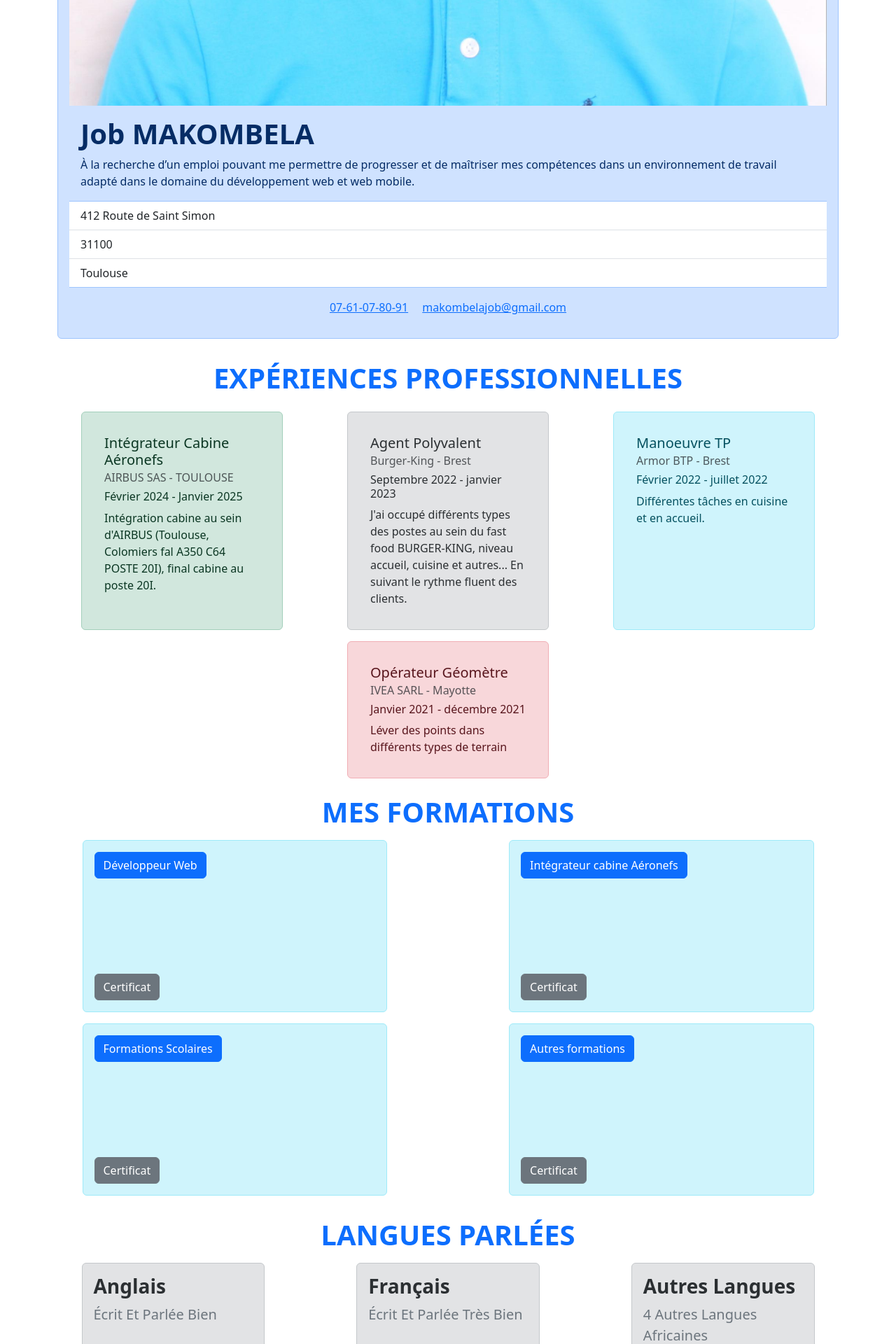
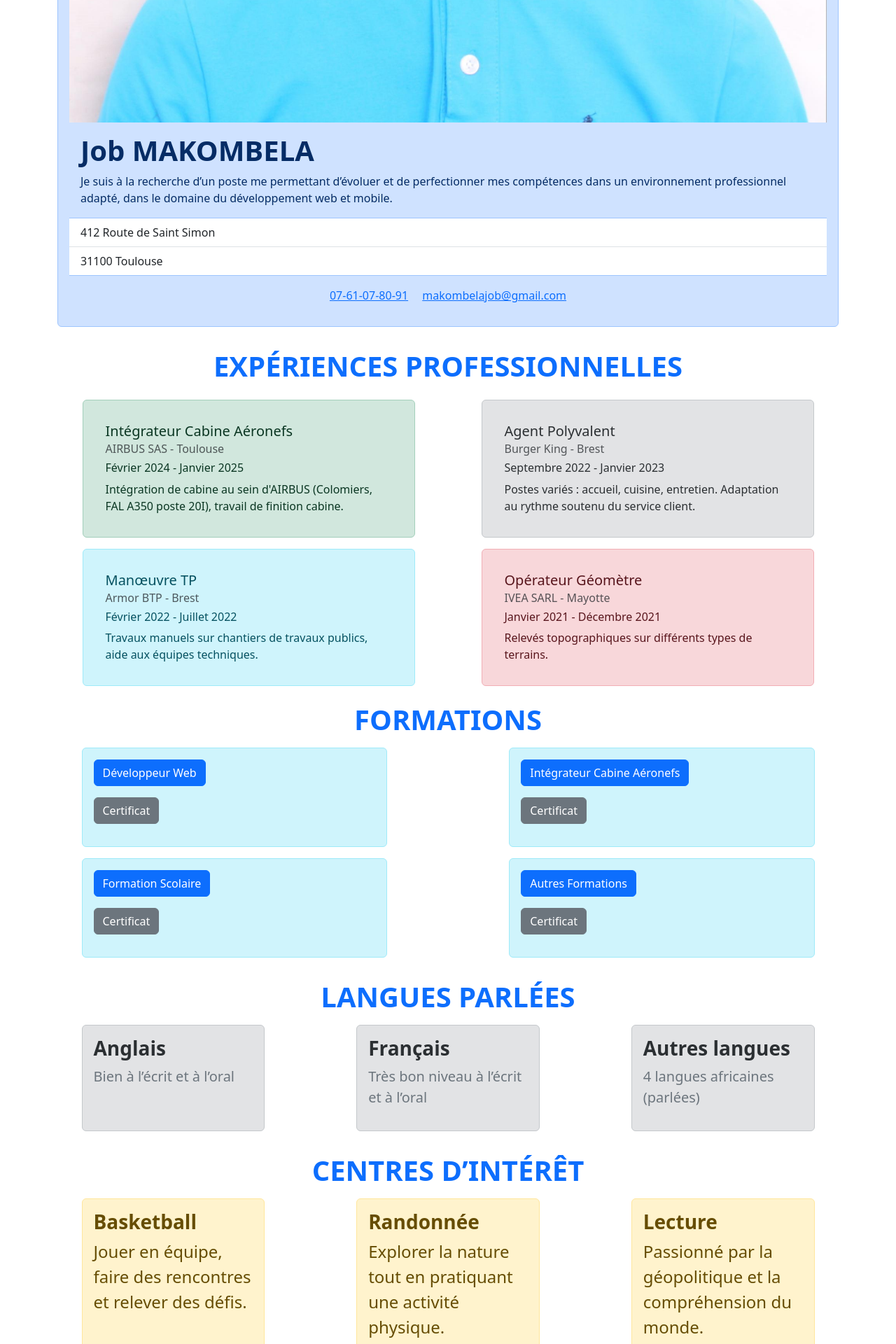
Before and after one commit to makombelajob/makombelajob, a PHP site: page / in a window 1280 px wide. Shown: the part 960-2880 px from the top of the page at 70% size. Run offline with PHP 8.4, Linux system fonts and the light colour scheme; some web fonts are replaced.

Commit message:
correct words

```diff
--- a/app/index.php
+++ b/app/index.php
@@ -1,4 +1,5 @@
-<?php
+# Contenu complet corrigé du fichier PHP avec orthographe et formulation améliorées
+full_corrected_php_content = """<?php
 session_start();
 include_once 'includes/header.php';
 ?>
@@ -12,19 +13,18 @@ include_once 'includes/header.php';
     </div>
     <div class="row">
         <div class="text-center my-3">
-                <h1 class="fs-1 text-uppercase text-primary fw-bold">Développeur web et web mobile</h1>
+            <h1 class="fs-1 text-uppercase text-primary fw-bold">Développeur web et mobile</h1>
         </div>
         <section id="presentation" class="mt-3" itemscope itemtype="https://schema.org/Person">
             <div class="card alert alert-primary w-100 w-md-75" style="width: 18rem;">
-                    <img src="assets/images/jobb.jpg" class="card-img-top" alt="image de profile de MAKOMBELA job l'auteur du site" itemprop="image">
+                <img src="assets/images/jobb.jpg" class="card-img-top" alt="Photo de profil de Job MAKOMBELA, auteur du site" itemprop="image">
                 <div class="card-body">
                     <h5 class="card-title fs-1 fw-bold">Job MAKOMBELA</h5>
-                        <p class="card-text">À la recherche d’un emploi pouvant me permettre de progresser et de maîtriser mes compétences dans un environnement de travail adapté dans le domaine du développement web et web mobile.</p>
+                    <p class="card-text">Je suis à la recherche d’un poste me permettant d’évoluer et de perfectionner mes compétences dans un environnement professionnel adapté, dans le domaine du développement web et mobile.</p>
                 </div>
                 <ul class="list-group list-group-flush">
                     <li class="list-group-item">412 Route de Saint Simon</li>
-                        <li class="list-group-item">31100</li>
-                        <li class="list-group-item">Toulouse</li>
+                    <li class="list-group-item">31100 Toulouse</li>
                 </ul>
                 <div class="card-body text-center">
                     <a href="#" class="card-link">07-61-07-80-91</a>
@@ -39,36 +39,36 @@ include_once 'includes/header.php';
                 <h2 class="fs-1 text-uppercase fw-semibold text-primary">Expériences professionnelles</h2>
             </div>
             <div class="row justify-content-between">
-                    <article class="card alert alert-success m-auto my-2 col-md-5" style="width: 18rem;">
+                <article class="card alert alert-success m-auto my-2 col-md-5">
                     <div class="card-body">
                         <h5 class="card-title">Intégrateur Cabine Aéronefs</h5>
-                            <h6 class="card-subtitle mb-2 text-body-secondary">AIRBUS SAS - TOULOUSE</h6>
+                        <h6 class="card-subtitle mb-2 text-body-secondary">AIRBUS SAS - Toulouse</h6>
                         <h6>Février 2024 - Janvier 2025</h6>
-                            <p class="card-text">Intégration cabine au sein d'AIRBUS (Toulouse, Colomiers fal A350 C64 POSTE 20I), final cabine au poste 20I.</p>
+                        <p class="card-text">Intégration de cabine au sein d'AIRBUS (Colomiers, FAL A350 poste 20I), travail de finition cabine.</p>
                     </div>
                 </article>
-                    <article class="card alert alert-secondary m-auto my-2 col-md-5" style="width: 18rem;">
+                <article class="card alert alert-secondary m-auto my-2 col-md-5">
                     <div class="card-body">
                         <h5 class="card-title">Agent Polyvalent</h5>
-                            <h6 class="card-subtitle mb-2 text-body-secondary">Burger-King - Brest</h6>
-                            <h6>Septembre 2022 - janvier 2023</h6>
-                            <p class="card-text">J'ai occupé différents types des postes au sein du fast food BURGER-KING, niveau accueil, cuisine et autres... En suivant le rythme fluent des clients.</p>
+                        <h6 class="card-subtitle mb-2 text-body-secondary">Burger King - Brest</h6>
+                        <h6>Septembre 2022 - Janvier 2023</h6>
+                        <p class="card-text">Postes variés : accueil, cuisine, entretien. Adaptation au rythme soutenu du service client.</p>
                     </div>
                 </article>
-                    <article class="card alert alert-info m-auto my-2 col-md-5" style="width: 18rem;">
+                <article class="card alert alert-info m-auto my-2 col-md-5">
                     <div class="card-body">
-                            <h5 class="card-title">Manoeuvre TP</h5>
+                        <h5 class="card-title">Manœuvre TP</h5>
                         <h6 class="card-subtitle mb-2 text-body-secondary">Armor BTP - Brest</h6>
-                            <h6>Février 2022 - juillet 2022</h6>
-                            <p class="card-text">Différentes tâches en cuisine et en accueil.</p>
+                        <h6>Février 2022 - Juillet 2022</h6>
+                        <p class="card-text">Travaux manuels sur chantiers de travaux publics, aide aux équipes techniques.</p>
                     </div>
                 </article>
-                    <article class="card alert alert-danger m-auto my-2 col-md-5" style="width: 18rem;">
+                <article class="card alert alert-danger m-auto my-2 col-md-5">
                     <div class="card-body">
                         <h5 class="card-title">Opérateur Géomètre</h5>
                         <h6 class="card-subtitle mb-2 text-body-secondary">IVEA SARL - Mayotte</h6>
-                            <h6>Janvier 2021 - décembre 2021</h6>
-                            <p class="card-text">Léver des points dans différents types de terrain</p>
+                        <h6>Janvier 2021 - Décembre 2021</h6>
+                        <p class="card-text">Relevés topographiques sur différents types de terrains.</p>
                     </div>
                 </article>
             </div>
@@ -77,100 +77,66 @@ include_once 'includes/header.php';
     <div class="row">
         <section id="formations" class="col-12">
             <div class="text-center my-3">
-                    <h2 class="fs-1 text-uppercase fw-semibold text-primary">Mes formations</h2>
+                <h2 class="fs-1 text-uppercase fw-semibold text-primary">Formations</h2>
             </div>
-                <div class="row ">
             <div class="col-11 m-auto">
                 <div class="row justify-content-between">
                     <article class="alert alert-info col-12 col-md-5">
-                                <aside>
                         <p>
-                                        <button class="btn btn-primary" type="button" data-bs-toggle="collapse" data-bs-target="#devOps" aria-expanded="false" aria-controls="devOps">
+                            <button class="btn btn-primary" type="button" data-bs-toggle="collapse" data-bs-target="#devOps">
                                 Développeur Web
                             </button>
                         </p>
-                                </aside>
-                                <div class="m-auto col-lg-12" style="min-height: 120px;">
-                                    <div class="collapse collapse-horizontal" id="devOps">
-                                        <div class="" style="width: 300px; box-sizing:border-box">
-                                            Formation à l'Ecole Européenne du Numérique, 100% en ligne en développement Web et Web mobile (RNCP 37674).
+                        <div class="collapse" id="devOps">
+                            <p>Formation 100% en ligne à l’École Européenne du Numérique en développement Web et mobile (RNCP 37674).</p>
                         </div>
-                                    </div>
-                                </div>
-                                <div class="">
                         <form action="certificate.php" method="get">
                             <input type="hidden" name="certificate" value="devops">
-                                        <button class="btn btn-secondary text-white " >Certificat</button>
+                            <button class="btn btn-secondary text-white">Certificat</button>
                         </form>
-                                </div>
                     </article>
                     <article class="alert alert-info col-12 col-md-5">
-                                <aside>
                         <p>
-                                        <button class="btn btn-primary" type="button" data-bs-toggle="collapse" data-bs-target="#airplane" aria-expanded="false" aria-controls="airplane">
-                                            Intégrateur cabine Aéronefs
+                            <button class="btn btn-primary" type="button" data-bs-toggle="collapse" data-bs-target="#airplane">
+                                Intégrateur Cabine Aéronefs
                             </button>
                         </p>
-                                </aside>
-                                <div style="min-height: 120px;">
-                                    <div class="collapse collapse-horizontal" id="airplane">
-                                        <div class="" style="width: 250px;">
-                                            Formation d'Intégrateur Cabine Aéronautique accéleré de 6 mois au sein de l'organisme AFPA BALMA, et obtenue mon CQPM.
+                        <div class="collapse" id="airplane">
+                            <p>Formation intensive de 6 mois à l’AFPA Balma, avec obtention du CQPM.</p>
                         </div>
-                                    </div>
-                                </div>
-                                <div class="">
-                                    <form action="certificate.php?coursera=" method="get">
+                        <form action="certificate.php" method="get">
                             <input type="hidden" name="certificate" value="ica">
-                                        <button class="btn btn-secondary text-white ">Certificat</button>
+                            <button class="btn btn-secondary text-white">Certificat</button>
                         </form>
-                                </div>
                     </article>
                     <article class="alert alert-info col-12 col-md-5">
-                                <aside>
                         <p>
-                                        <button class="btn btn-primary" type="button" data-bs-toggle="collapse" data-bs-target="#school" aria-expanded="false" aria-controls="school">
-                                            Formations Scolaires
+                            <button class="btn btn-primary" type="button" data-bs-toggle="collapse" data-bs-target="#school">
+                                Formation Scolaire
                             </button>
                         </p>
-                                </aside>
-                                <div style="min-height: 120px;">
-                                    <div class="collapse collapse-horizontal" id="school">
-                                        <div class="" style="width: 250px;">
-                                            J'ai suivis des cours du niveau terminal sans pour autant aller au bout pour obtenir un diplôme.
+                        <div class="collapse" id="school">
+                            <p>Cours suivis au niveau terminal sans obtention de diplôme.</p>
                         </div>
-                                    </div>
-                                </div>
-                                <div class="">
                         <form action="certificate.php" method="get">
                             <input type="hidden" name="certificate" value="school">
-                                        <button class="btn btn-secondary text-white ">Certificat</button>
+                            <button class="btn btn-secondary text-white">Certificat</button>
                         </form>
-                                </div>
                     </article>
                     <article class="alert alert-info col-12 col-md-5">
-                                <aside>
                         <p>
-                                        <button class="btn btn-primary" type="button" data-bs-toggle="collapse" data-bs-target="#coursera" aria-expanded="false" aria-controls="coursera">
-                                            Autres formations
+                            <button class="btn btn-primary" type="button" data-bs-toggle="collapse" data-bs-target="#coursera">
+                                Autres Formations
                             </button>
                         </p>
-                                </aside>
-                                <div style="min-height: 120px;">
-                                    <div class="collapse collapse-horizontal" id="coursera">
-                                        <div class="" style="width: 250px;">
-                                            J'ai suivis différentes formations en ligne sur <a href="https://coursera.org" class="text-secondary">Coursera</a> dans le domaine numérique qui m'a bien initié et m'as permis de trouver ma passion professionnelle.
+                        <div class="collapse" id="coursera">
+                            <p>Formations en ligne suivies sur <a href="https://coursera.org" class="text-secondary">Coursera</a> dans le domaine numérique. Ces cours ont éveillé ma passion pour le développement.</p>
                         </div>
-                                    </div>
-                                </div>
-                                <div class="">
                         <form action="certificate.php" method="get">
                             <input type="hidden" name="certificate" value="coursera">
-                                        <button class="btn btn-secondary text-white " type="submit">Certificat</button>
+                            <button class="btn btn-secondary text-white">Certificat</button>
                         </form>
-                                </div>
                     </article>
-                        </div>
                 </div>
             </div>
         </section>
@@ -184,15 +150,15 @@ include_once 'includes/header.php';
                 <div class="row justify-content-between">
                     <article class="alert alert-secondary col-12 col-md-5 col-lg-3">
                         <h3 class="fs-3 fw-semibold">Anglais</h3>
-                            <aside class="text-capitalize fs-5 text-secondary">écrit et parlée bien</aside>
+                        <p class="fs-5 text-secondary">Bien à l’écrit et à l’oral</p>
                     </article>
                     <article class="alert alert-secondary col-12 col-md-5 col-lg-3">
                         <h3 class="fs-3 fw-semibold">Français</h3>
-                            <aside class="text-capitalize fs-5 text-secondary">écrit et parlée très bien</aside>
+                        <p class="fs-5 text-secondary">Très bon niveau à l’écrit et à l’oral</p>
                     </article>
                     <article class="alert alert-secondary col-12 col-md-5 col-lg-3">
-                            <h3 class="fs-3 fw-semibold">Autres Langues</h3>
-                            <aside class="text-capitalize fs-5 text-secondary">4 autres langues africaines</aside>
+                        <h3 class="fs-3 fw-semibold">Autres langues</h3>
+                        <p class="fs-5 text-secondary">4 langues africaines (parlées)</p>
                     </article>
                 </div>
             </div>
@@ -201,21 +167,21 @@ include_once 'includes/header.php';
     <div class="row">
         <section>
             <div class="text-center my-3 col-12">
-                    <h2 class="fs-1 text-uppercase fw-semibold text-primary">Centre d'intérêts</h2>
+                <h2 class="fs-1 text-uppercase fw-semibold text-primary">Centres d’intérêt</h2>
             </div>
             <div class="col-11 m-auto">
-                    <div class="row justify-content-between text-black">
+                <div class="row justify-content-between">
                     <article class="alert alert-warning col-12 col-md-5 col-lg-3">
-                            <h3 class="fs-3 text-black fw-semibold">Jouer au basketball</h3>
-                            <p class="fs-4 text-black">J'ai bien joué en équipe et faire des nouvelles connaissances et défit.</p>
+                        <h3 class="fs-3 fw-semibold">Basketball</h3>
+                        <p class="fs-4">Jouer en équipe, faire des rencontres et relever des défis.</p>
                     </article>
                     <article class="alert alert-warning col-12 col-md-5 col-lg-3">
-                            <h3 class="fs-3 text-black fw-semibold">Faire du randonné</h3>
-                            <p class="fs-4 text-black">Découvrir et admirer la nature, tout en faisant du sport.</p>
+                        <h3 class="fs-3 fw-semibold">Randonnée</h3>
+                        <p class="fs-4">Explorer la nature tout en pratiquant une activité physique.</p>
                     </article>
                     <article class="alert alert-warning col-12 col-md-5 col-lg-3">
-                            <h3 class="fs-3 text-black fw-semibold">Lire le livre</h3>
-                            <p class="fs-4 text-black">La géopolitique, avoir une connaissance du monde qui nous entoûrent.</p>
+                        <h3 class="fs-3 fw-semibold">Lecture</h3>
+                        <p class="fs-4">Passionné par la géopolitique et la compréhension du monde.</p>
                     </article>
                 </div>
             </div>
@@ -242,26 +208,26 @@ include_once 'includes/header.php';
                 <form action="message_treatment.php" method="post">
                     <div>
                         <label class="form-label fs-1 my-3" for="email">Email</label>
-                            <input class="form-control fs-2" type="email" id="email" name="email" placeholder="Enter your email">
+                        <input class="form-control fs-2" type="email" id="email" name="email" placeholder="Entrez votre email">
                     </div>
                     <div>
-                            <label class="form-label fs-1 my-3" for="subject">Subject</label>
+                        <label class="form-label fs-1 my-3" for="subject">Sujet</label>
                         <select class="form-select fs-2 text-center" name="subject" id="subject">
-                                <option value="">Choose a subject</option>
+                            <option value="">Choisissez un sujet</option>
                             <option value="devis">Devis</option>
                             <option value="Informations">Informations</option>
                         </select>
                     </div>
                     <div>
                         <label class="form-label fs-1 my-3" for="message">Message</label>
-                            <textarea class="form-control fs-2" name="message" id="message" cols="30" rows="10" name="message"></textarea>
+                        <textarea class="form-control fs-2" name="message" id="message" cols="30" rows="10"></textarea>
                     </div>
                     <div>
                         <input type="checkbox" id="gpdr" name="gpdr">
-                            <label class="form-label fs-5 my-3" for="gpdr">I agree therms and conditions</label>
+                        <label class="form-label fs-5 my-3" for="gpdr">J'accepte les conditions générales</label>
                     </div>
                     <div class="text-center my-3">
-                            <button class="btn btn-primary" type="submit">Send</button>
+                        <button class="btn btn-primary" type="submit">Envoyer</button>
                     </div>
                 </form>
             </div>
@@ -271,4 +237,4 @@ include_once 'includes/header.php';
     <?php unset($_SESSION['errors']);?>
     <?php unset($_SESSION['successfully']);?>
 </main>
-<?php include_once 'includes/footer.php' ;?>
+<?php include_once 'includes/footer.php'; ?>
```
Lines whose indentation alone changed are shown as unchanged.
